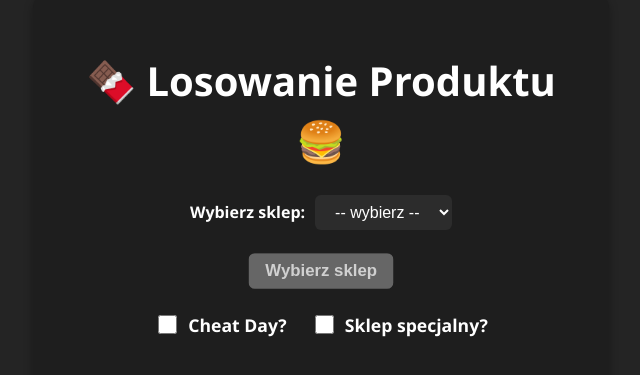
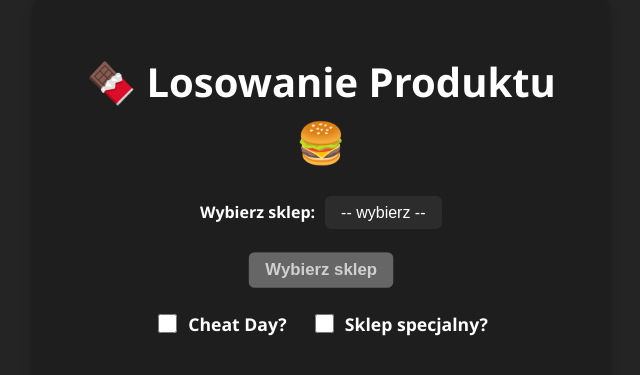
Before and after one commit to pawelzaton17/simple-draw, a React (Vite) app: page / in a window 1280 px wide. Shown: the part 207-582 px from the top of the page, without its empty margins (319-959 px from the left). Built offline with nearby package versions, Linux system fonts and the light colour scheme.

Commit message:
feat/removed default arrow down from <select>

```diff
--- a/src/styles/SimpleDraw.scss
+++ b/src/styles/SimpleDraw.scss
@@ -48,12 +48,14 @@ h1 {
 }
 
 
-
 .store-selector {
   display: flex;
   justify-content: center;
   align-items: center;
   gap: 0.625rem;
+}
+.store-selector select {
+  appearance: none;
 }
 
 .store-selector select,
```
